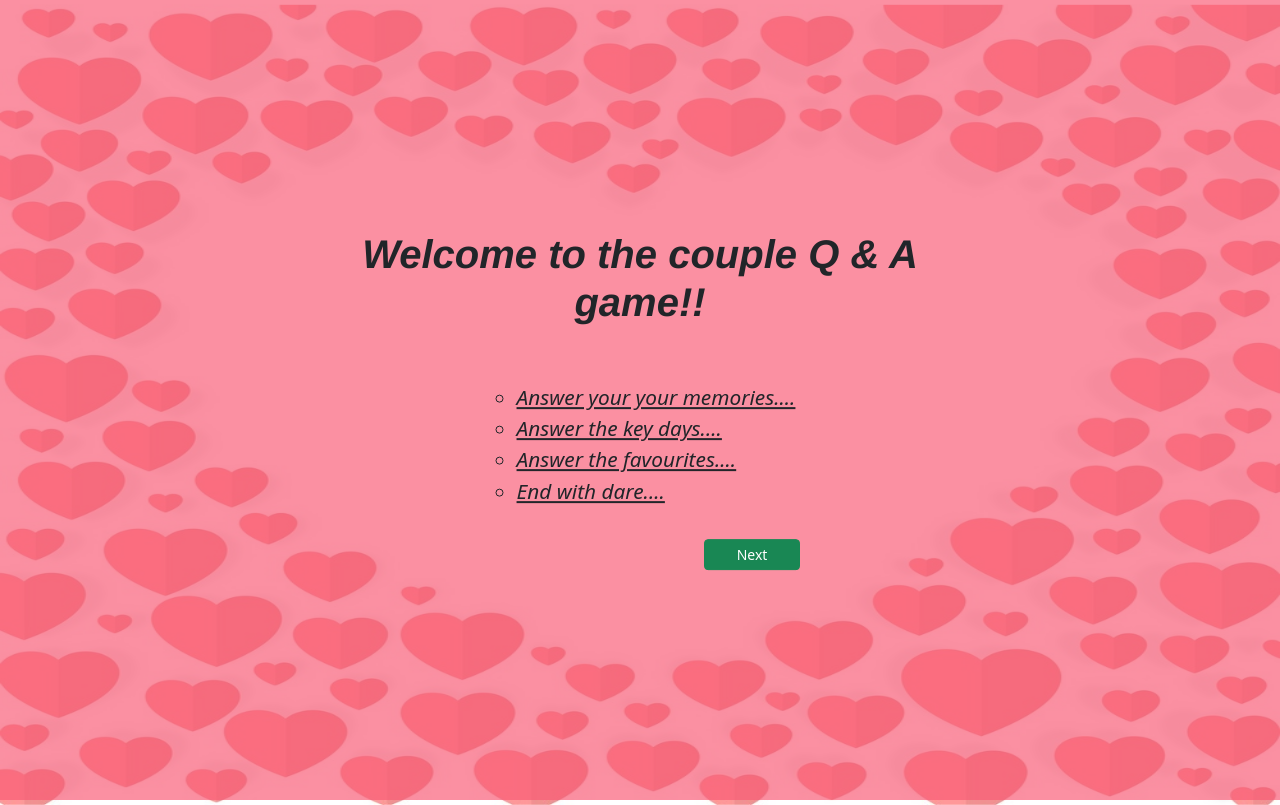
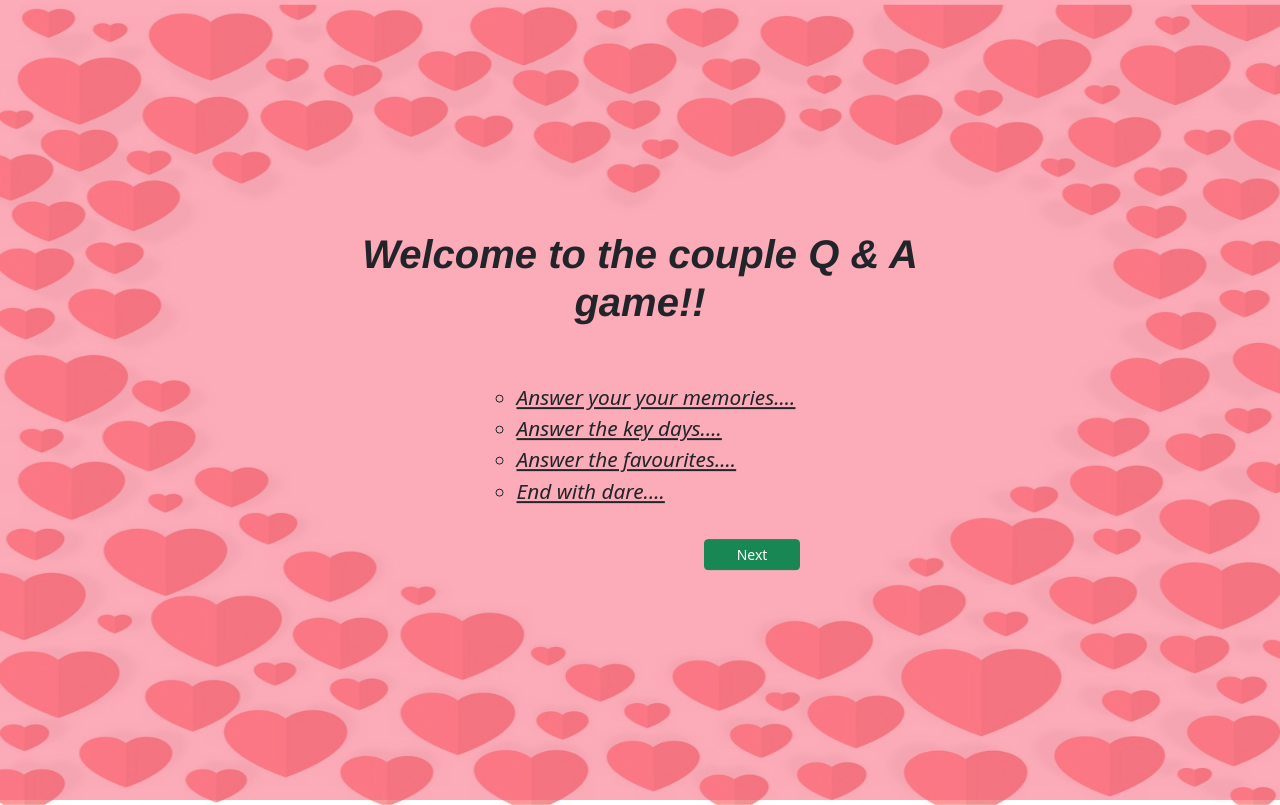
Before and after one commit to Pradeep22222/couplegame, a React (Create React App) app: page / in a window 1280 px wide. Built offline with nearby package versions, Linux system fonts and the light colour scheme.

Commit message:
home background color opacity changed

```diff
--- a/src/App.css
+++ b/src/App.css
@@ -28,7 +28,7 @@
 }
 /* home page */
 .home {
-  background-color: rgba(249, 88, 115, 0.664);
+  background-color: rgba(249, 88, 115, 0.5);
   min-height: 100vh;
   position: relative;
 }
```
